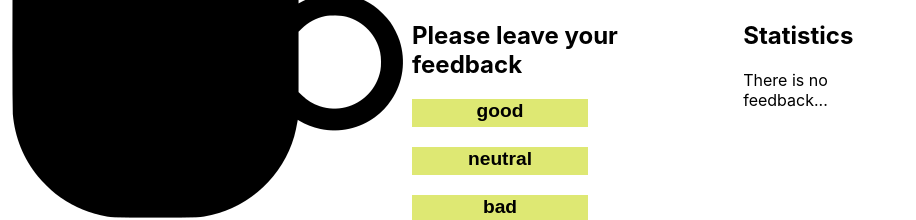
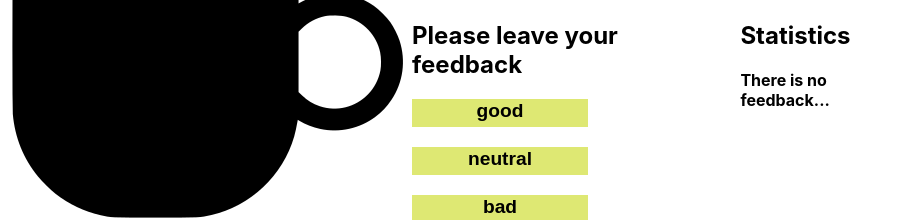
Before and after one commit to Anton240896/goit-react-hw-02-feedback, a React (Create React App) app: page / in a window 1280 px wide. Shown: the part 249-469 px from the top of the page, without its empty margins (0-916 px from the left). Built offline with nearby package versions, Linux system fonts and the light colour scheme.

Commit message:
add props notification

```diff
--- a/src/components/Notification/notification.jsx
+++ b/src/components/Notification/notification.jsx
@@ -1 +1,5 @@
-export const Notification = ({ message }) => <p>{message}</p>;
+import { Report } from './notification.styled';
+
+export const Notification = ({ message }) => {
+  return <Report>{message}</Report>;
+};
--- /dev/null
+++ b/src/components/Notification/notification.styled.js
@@ -0,0 +1,5 @@
+import styled from 'styled-components';
+
+export const Report = styled.p`
+  font-weight: bold;
+`;
```
